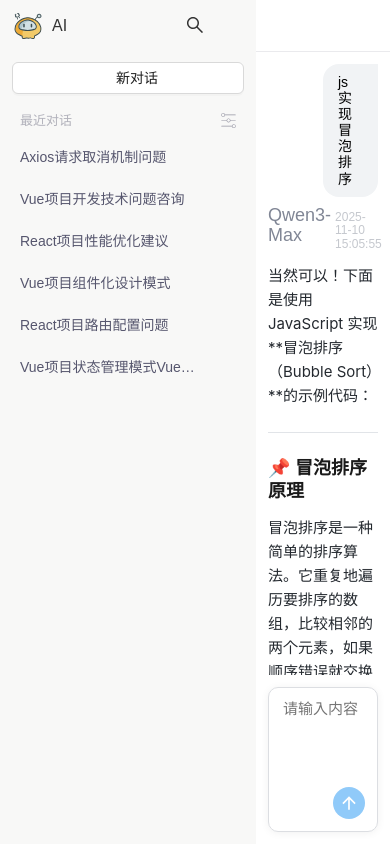
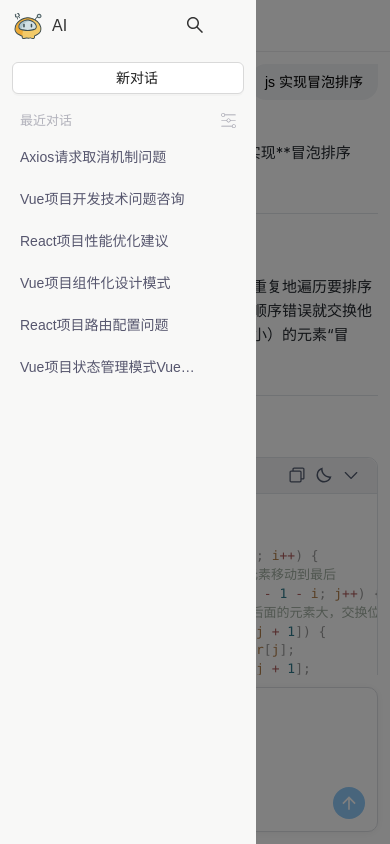
Before and after one commit to 312472644/ai-chat-completions, a Vue app: page / in a window 390 px wide. Built offline with nearby package versions, Linux system fonts and the light colour scheme.

Commit message:
feat(侧边栏): 优化侧边栏交互并添加遮罩层
- 移除toggleSideBarCollapsed参数使其自动切换状态
- 添加遮罩层点击关闭侧边栏功能
- 优化侧边栏动画过渡时间
- 为聊天列表添加空状态提示
- 调整搜索组件防抖时间为300ms

```diff
--- a/src/index.scss
+++ b/src/index.scss
@@ -47,4 +47,23 @@ html {
   ::-webkit-scrollbar {
     width: 0;
   }
+  .aside-container {
+    position: absolute;
+    top: 0;
+    left: 0;
+    bottom: 0;
+    z-index: 999;
+  }
+  .aside-container-mask {
+    position: absolute;
+    top: 0;
+    left: 0;
+    bottom: 0;
+    width: 100%;
+    background-color: rgba(0, 0, 0, 0.5);
+    z-index: 99;
+    &.collapsed {
+      opacity: 0;
+    }
+  }
 }
--- a/src/layout/chat-list/index.vue
+++ b/src/layout/chat-list/index.vue
@@ -17,6 +17,7 @@
       </div>
       <div class="chat-list">
         <div
+          v-if="chatList.length"
           v-for="(item, index) in chatList"
           class="chat-item"
           :class="{ active: index === activeChatItemIndex }"
@@ -26,6 +27,9 @@
           <div class="chat-icon">
             <ChatItemDropdown />
           </div>
+        </div>
+        <div class="empty-item" v-else>
+          <a-empty :image="Empty.PRESENTED_IMAGE_SIMPLE" description="暂无对话记录" />
         </div>
       </div>
     </div>
@@ -42,6 +46,8 @@ import {
   Menu as AMenu,
   MenuItem as AMenuItem,
   SubMenu as ASubMenu,
+  Empty as AEmpty,
+  Empty,
 } from 'ant-design-vue';
 import SvgIcon from '@/components/SvgIcon/index.vue';
 import ChatItemDropdown from './chat-item-dropdown.vue';
@@ -53,17 +59,6 @@ const showSearch = defineModel('isSearchVisible', {
 });
 
 const chatList = ref([]);
-// const SearchInput = useTemplateRef('SearchInput');
-// const searchValue = ref('');
-// const chatItems = [
-//   { id: 1, text: 'Axios请求取消机制问题' },
-//   { id: 2, text: 'Vue项目开发技术问题咨询' },
-//   { id: 3, text: 'React项目性能优化建议' },
-//   { id: 4, text: 'Vue项目组件化设计模式' },
-//   { id: 5, text: 'React项目路由配置问题' },
-//   { id: 6, text: 'Vue项目状态管理模式Vue项目状态管理模式' },
-// ];
-// const searchChatItems = ref(structuredClone(chatItems));
 const activeChatItemIndex = ref(null);
 </script>
 <style lang="scss">
@@ -123,6 +118,9 @@ const activeChatItemIndex = ref(null);
           }
         }
       }
+      .empty-item {
+        margin: 20px 0;
+      }
     }
   }
 }
--- a/src/layout/chat-list/search.vue
+++ b/src/layout/chat-list/search.vue
@@ -35,10 +35,15 @@ const showSearch = defineModel('showSearch', {
   type: Boolean,
   default: false,
 });
+const searchChatItems = defineModel('modelValue', {
+  type: Array,
+  default: () => [],
+});
 
 const SearchInput = useTemplateRef('SearchInput');
 const searchValue = ref('');
 const isLoading = ref(false);
+// 默认历史项
 const chatItems = [
   { id: 1, text: 'Axios请求取消机制问题' },
   { id: 2, text: 'Vue项目开发技术问题咨询' },
@@ -47,11 +52,8 @@ const chatItems = [
   { id: 5, text: 'React项目路由配置问题' },
   { id: 6, text: 'Vue项目状态管理模式Vue项目状态管理模式' },
 ];
-const searchChatItems = defineModel('modelValue', {
-  type: Array,
-  default: () => [],
-});
-const debounceSearchChange = debounce(handleSearchChange, 500);
+
+const debounceSearchChange = debounce(handleSearchChange, 300);
 
 //TODO 搜索功能
 function handleSearchChange() {
--- a/src/layout/index.vue
+++ b/src/layout/index.vue
@@ -9,6 +9,7 @@
         <slot></slot>
       </div>
     </main>
+    <div class="aside-container-mask" :class="{ collapsed: isSideBarCollapsed }" @click="handleMaskClick"></div>
   </div>
 </template>
 <script setup>
@@ -18,6 +19,11 @@ import { computed, ref } from 'vue';
 import { userStore } from '@/store/userStore';
 
 const isSideBarCollapsed = computed(() => userStore.isSideBarCollapsed);
+
+// 处理点击遮罩层关闭侧边栏
+function handleMaskClick() {
+  userStore.toggleSideBarCollapsed();
+}
 </script>
 <style lang="scss">
 .layout-container {
@@ -30,7 +36,7 @@ const isSideBarCollapsed = computed(() => userStore.isSideBarCollapsed);
     width: 256px;
     height: 100%;
     background-color: #f8f8f7;
-    transition: width 0.3s linear, opacity 0.2s linear;
+    transition: width 0.2s linear, opacity 0.2s linear;
     &.collapsed {
       opacity: 0;
       width: 0;
--- a/src/store/userStore.js
+++ b/src/store/userStore.js
@@ -2,7 +2,7 @@ import { reactive } from 'vue';
 
 export const userStore = reactive({
   isSideBarCollapsed: false, // 侧边栏是否折叠
-  toggleSideBarCollapsed(val) {
+  toggleSideBarCollapsed() {
     this.isSideBarCollapsed = !this.isSideBarCollapsed;
   },
 });
```
